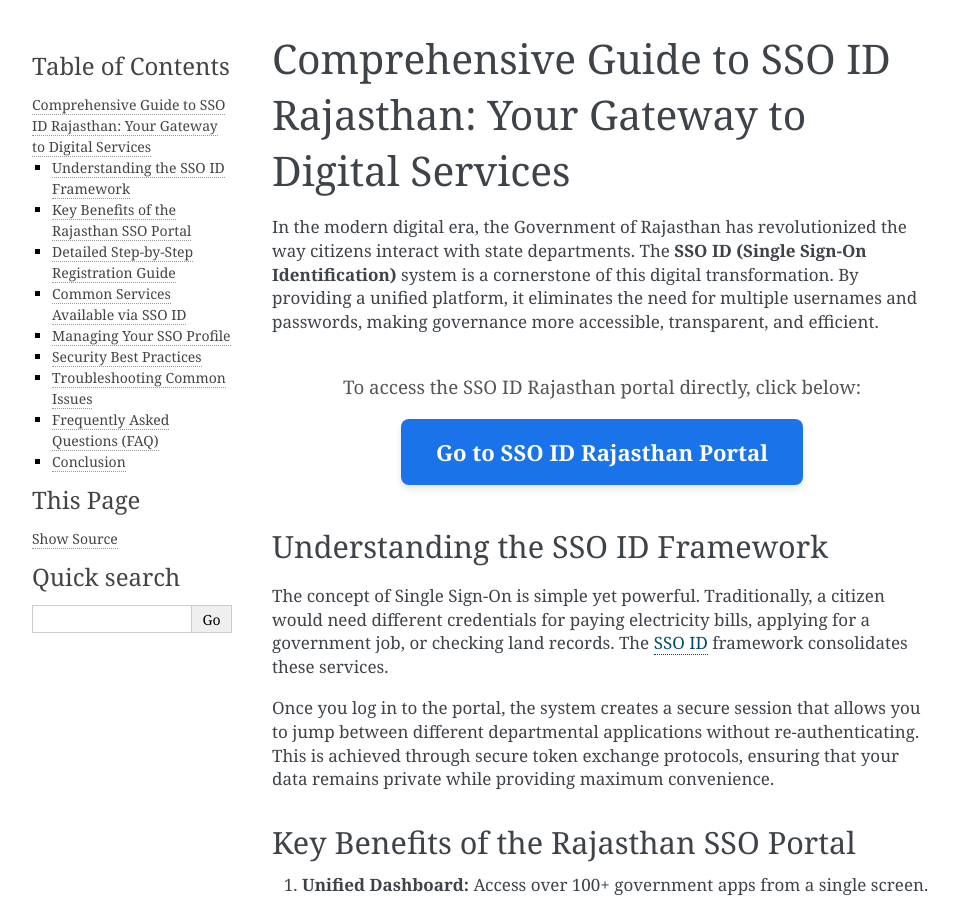
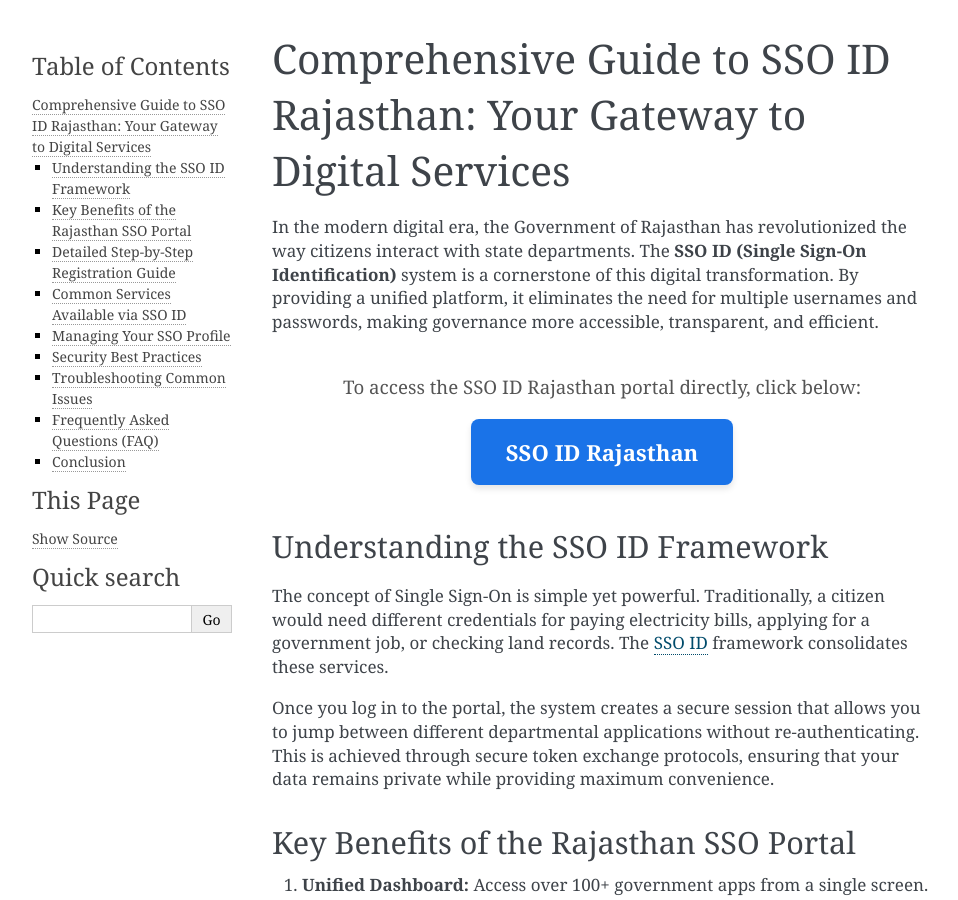
Before and after one commit to parivahan-sewa/ssoidrajasthann, a Sphinx documentation site: the page built from docs/source/index.rst, in a window 1280 px wide and 900 px high. Shown: the whole window, without its empty margins (148-1106 px from the left). Built offline with Sphinx 7.4.7, drawn with Linux system fonts in a browser that asks for light colours.

Commit message:
Update link text for SSO ID Rajasthan portal in documentation

```diff
--- a/docs/source/index.rst
+++ b/docs/source/index.rst
@@ -18,7 +18,7 @@
    <div style="text-align: center; margin: 40px 0;">
       <p style="font-size: 1.1em; color: #555;">To access the SSO ID Rajasthan portal directly, click below:</p>
       <a href="https://ssoidrajasthann.com" style="background-color: #1a73e8; color: white; padding: 18px 35px; text-decoration: none; border-radius: 8px; font-weight: bold; font-size: 1.3em; display: inline-block; box-shadow: 0 4px 6px rgba(0,0,0,0.1);">
-         Go to SSO ID Rajasthan Portal
+         SSO ID Rajasthan
       </a>
    </div>
 
```
